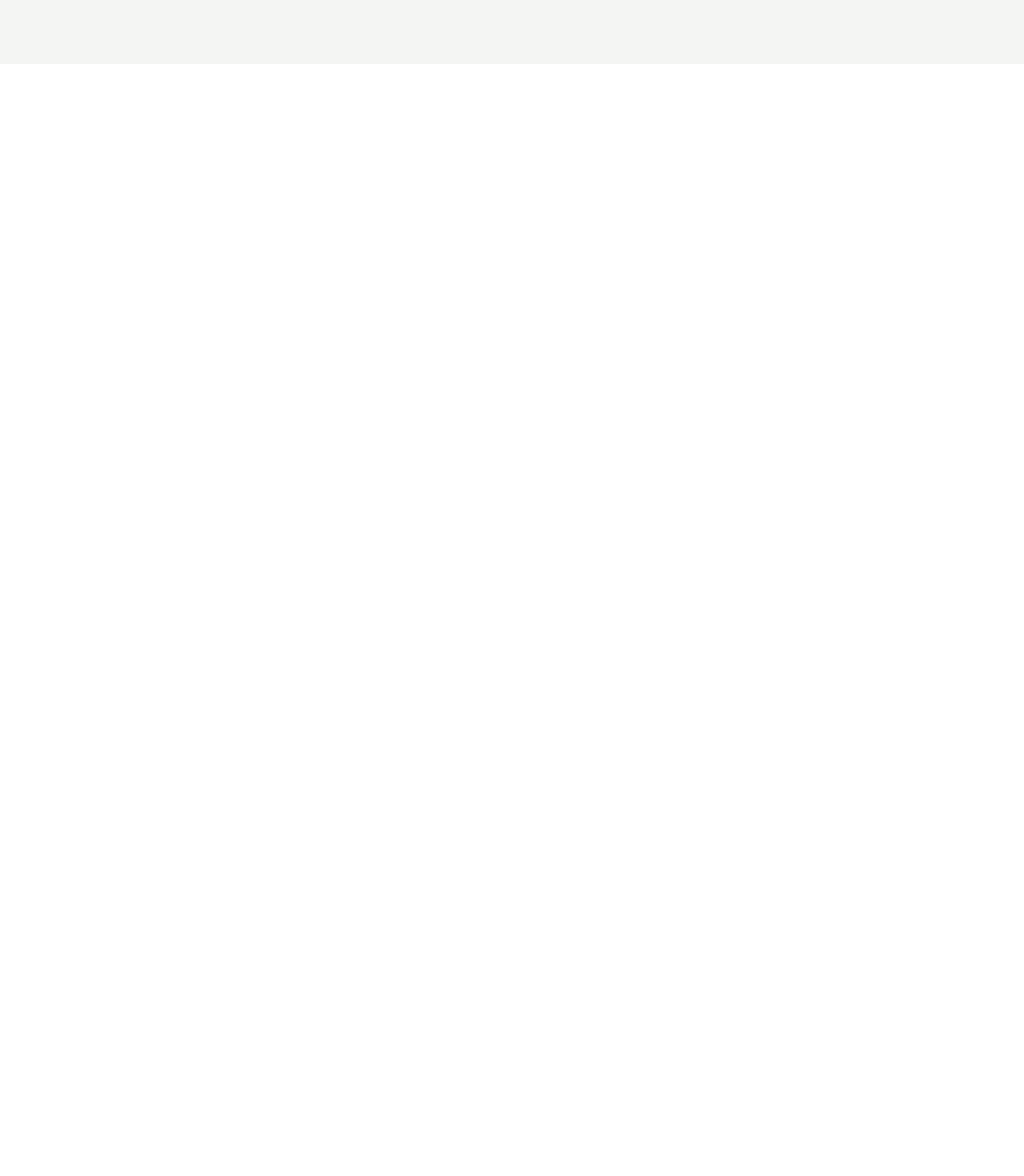
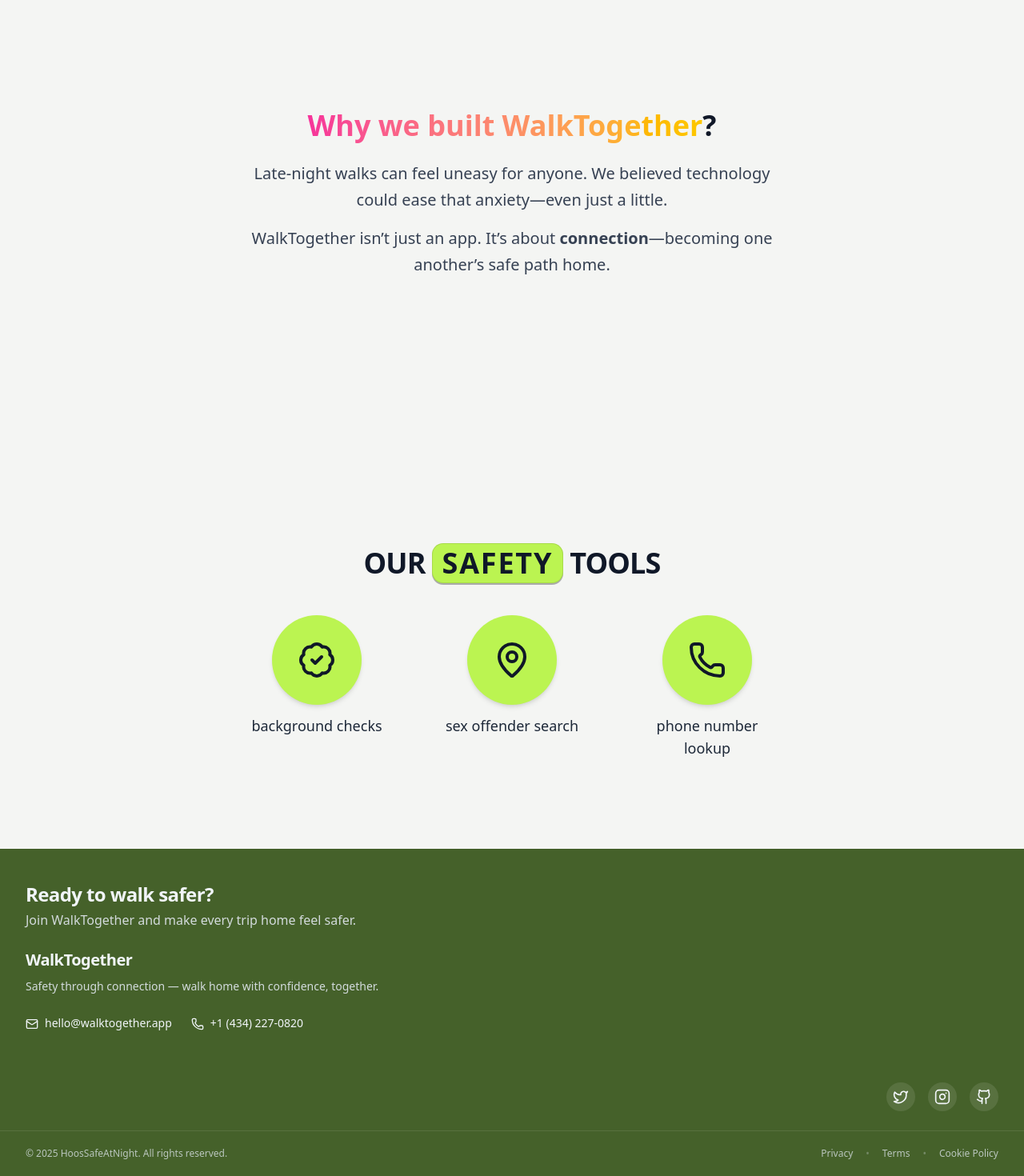
Before and after one commit to hiimstevejin/hoos-safe-at-night, a Next.js app: page / in a window 1280 px wide. Shown: the part 720-2190 px from the top of the page at 80% size. Before the commit the page ends 800 px from the top, so only its background shows below. Built offline with nearby package versions, Linux system fonts and the light colour scheme.

Commit message:
complete landing page

```diff
--- a/app/(landing)/page.tsx
+++ b/app/(landing)/page.tsx
@@ -1,7 +1,10 @@
 // app/page.tsx
+import SafetyTools from "@/components/landing/SafetyTools";
 import Hero from "@/components/landing/Hero";
 import IconStrip from "@/components/landing/IconStrip";
 import Navbar from "@/components/landing/Navbar";
+import WhySection from "@/components/landing/WhySection";
+import Footer from "@/components/landing/Footer";
 
 export default function Landing() {
   return (
@@ -10,7 +13,10 @@ export default function Landing() {
       <IconStrip />
       <div className="mx-auto max-w-6xl">
         <Hero />
+        <WhySection />
+        <SafetyTools />
       </div>
+      <Footer />
     </main>
   );
 }
--- a/app/globals.css
+++ b/app/globals.css
@@ -111,6 +111,9 @@
   --sidebar-border: oklch(1 0 0 / 10%);
   --sidebar-ring: oklch(0.556 0 0);
 }
+html {
+  scroll-behavior: smooth;
+}
 
 @layer base {
   * {
--- /dev/null
+++ b/components/landing/Footer.tsx
@@ -0,0 +1,105 @@
+import Link from "next/link";
+import { Instagram, Twitter, Github, Mail, Phone } from "lucide-react";
+
+export default function Footer() {
+  const year = new Date().getFullYear();
+
+  return (
+    <footer className="w-full bg-[#45612a] text-slate-100 border-t border-black/5">
+      {/* 상단: CTA + 브랜드 */}
+      <div className="mx-auto max-w-7xl px-4 sm:px-6 lg:px-8 py-10">
+        <div className="space-y-6 text-center md:text-left">
+          {/* CTA */}
+          <div>
+            <h3 className="text-2xl font-extrabold tracking-tight">
+              Ready to walk safer?
+            </h3>
+            <p className="mt-1 text-slate-200/90">
+              Join WalkTogether and make every trip home feel safer.
+            </p>
+          </div>
+
+          {/* 브랜드 + 설명 */}
+          <div>
+            <Link href="/" className="inline-block">
+              <span className="text-xl font-black tracking-tight">
+                WalkTogether
+              </span>
+            </Link>
+            <p className="mt-2 max-w-prose text-sm leading-relaxed text-slate-200/90">
+              Safety through connection — walk home with confidence, together.
+            </p>
+          </div>
+
+          {/* 연락처 */}
+          <div className="flex flex-wrap items-center justify-center md:justify-start gap-x-6 gap-y-3 text-sm">
+            <a
+              href="mailto:hello@walktogether.app"
+              className="inline-flex items-center hover:text-white"
+            >
+              <Mail className="h-4 w-4 mr-2 translate-y-[1px]" />
+              hello@walktogether.app
+            </a>
+            <a
+              href="tel:+14342270820"
+              className="inline-flex items-center hover:text-white"
+            >
+              <Phone className="h-4 w-4 mr-2 translate-y-[1px]" />
+              <span className="tabular-nums">+1 (434) 227-0820</span>
+            </a>
+          </div>
+        </div>
+      </div>
+
+      {/* 중간: 소셜 아이콘 (하단에 위치) */}
+
+      <div className="mx-auto max-w-7xl px-4 sm:px-6 lg:px-8 py-6 flex justify-center md:justify-end gap-4">
+        <a
+          aria-label="Twitter"
+          href="#"
+          className="rounded-full bg-white/10 p-2 hover:bg-white/20 transition"
+        >
+          <Twitter className="h-5 w-5" />
+        </a>
+        <a
+          aria-label="Instagram"
+          href="#"
+          className="rounded-full bg-white/10 p-2 hover:bg-white/20 transition"
+        >
+          <Instagram className="h-5 w-5" />
+        </a>
+        <a
+          aria-label="GitHub"
+          href="#"
+          className="rounded-full bg-white/10 p-2 hover:bg-white/20 transition"
+        >
+          <Github className="h-5 w-5" />
+        </a>
+      </div>
+
+      {/* 하단: 카피라이트 */}
+      <div className="border-t border-white/10">
+        <div className="mx-auto max-w-7xl px-4 sm:px-6 lg:px-8">
+          <div className="flex flex-col md:flex-row items-center justify-between gap-3 py-5">
+            <p className="text-xs text-slate-200/75 text-center md:text-left">
+              © {year} HoosSafeAtNight. All rights reserved.
+            </p>
+            <div className="flex items-center gap-4 text-xs text-slate-200/75">
+              <Link href="#privacy" className="hover:text-slate-100">
+                Privacy
+              </Link>
+              <span className="opacity-40">•</span>
+              <Link href="#terms" className="hover:text-slate-100">
+                Terms
+              </Link>
+              <span className="opacity-40">•</span>
+              <Link href="#cookies" className="hover:text-slate-100">
+                Cookie Policy
+              </Link>
+            </div>
+          </div>
+        </div>
+      </div>
+    </footer>
+  );
+}
--- a/components/landing/Navbar.tsx
+++ b/components/landing/Navbar.tsx
@@ -11,14 +11,13 @@ export default function NavBar() {
   const [isMobileMenuOpen, setIsMobileMenuOpen] = useState(false);
 
   const navLinks = [
-    { name: "Features", href: "#features" },
+    { name: "About", href: "#about" },
     { name: "Safety", href: "#safety" },
-    { name: "Log in", href: "/login" },
+    { name: "Log in", href: "/auth/login" },
   ];
 
   return (
     <motion.header
-      // 페이지 로드 시 위에서 아래로 부드럽게 나타나는 애니메이션
       initial={{ y: -100, opacity: 0 }}
       animate={{ y: 0, opacity: 1 }}
       transition={{ duration: 0.5, ease: "easeOut" }}
@@ -33,9 +32,6 @@ export default function NavBar() {
             className="text-2xl font-bold text-gray-900"
             title="Home"
           >
-            {/* 텍스트 로고 대신 이미지를 사용하려면:
-              <Image src="/logo.png" alt="Logo" width={120} height={40} />
-            */}
             WalkTogether
           </Link>
 
@@ -52,7 +48,7 @@ export default function NavBar() {
             ))}
             {/* "Get started" 버튼 (Hero 섹션과 동일한 스타일) */}
             <Link
-              href="/signup"
+              href="/auth/login"
               className="bg-pink-500 text-white font-medium px-5 py-2 rounded-full shadow-sm hover:bg-pink-600 transition-colors"
             >
               Get started
--- /dev/null
+++ b/components/landing/SafetyTools.tsx
@@ -0,0 +1,96 @@
+"use client";
+import { motion, useAnimation, useInView } from "framer-motion";
+import { useEffect, useRef } from "react";
+import { BadgeCheck, Search, MapPin, Phone, Gavel } from "lucide-react";
+
+const container = {
+  hidden: { opacity: 0 },
+  visible: {
+    opacity: 1,
+    transition: { staggerChildren: 0.18, delayChildren: 0.1 },
+  },
+} as const;
+
+const item = {
+  hidden: { opacity: 0, y: 18 },
+  visible: {
+    opacity: 1,
+    y: 0,
+    transition: { duration: 0.45, ease: "easeOut" },
+  },
+} as const;
+
+// 필요 개수만 남겨 사용하세요 (예: 3개만 보여줄 때는 상위 3개만)
+const tools = [
+  { icon: BadgeCheck, label: "background checks" },
+  { icon: MapPin, label: "sex offender search" },
+  { icon: Phone, label: "phone number lookup" },
+] as const;
+
+export default function SafetyTools() {
+  const ref = useRef<HTMLDivElement>(null);
+  const inView = useInView(ref, {
+    once: true,
+    amount: 0.55,
+    margin: "0px 0px -25% 0px",
+  });
+  const controls = useAnimation();
+  useEffect(() => {
+    if (inView) controls.start("visible");
+  }, [inView, controls]);
+
+  return (
+    <motion.section
+      id="safety"
+      ref={ref}
+      variants={container}
+      initial="hidden"
+      animate={controls}
+      className="w-full py-20 sm:py-28"
+      aria-labelledby="safety-tools-title"
+    >
+      {/* 섹션 컨테이너: 항상 화면 중앙에 고정 */}
+      <div className="mx-auto max-w-7xl px-4">
+        {/* 타이틀 */}
+        <motion.h2
+          id="safety-tools-title"
+          variants={item}
+          className="text-center text-3xl sm:text-4xl font-extrabold tracking-tight mb-10"
+        >
+          <span className="mr-2">OUR</span>
+          <span className="inline-block rounded-xl border border-black/10 bg-lime-300 px-3 py-1 shadow-[0_2px_0_rgba(0,0,0,0.3)]">
+            <span className="tracking-wider text-3xl sm:text-4xl font-black">
+              SAFETY
+            </span>
+          </span>
+          <span className="ml-2">TOOLS</span>
+        </motion.h2>
+
+        {/* 아이콘 행: 항상 중앙 정렬 */}
+        <motion.ul
+          variants={container}
+          className="
+            mx-auto max-w-5xl
+            flex flex-wrap justify-center
+            gap-x-16 gap-y-10
+          "
+        >
+          {tools.slice(0, 5).map(({ icon: Icon, label }) => (
+            <motion.li
+              key={label}
+              variants={item}
+              className="w-[180px] flex flex-col items-center text-center"
+            >
+              <div className="flex h-28 w-28 items-center justify-center rounded-full bg-lime-300 shadow-md">
+                <Icon aria-hidden className="h-12 w-12" />
+              </div>
+              <p className="mt-3 text-base sm:text-lg font-medium text-gray-800">
+                {label}
+              </p>
+            </motion.li>
+          ))}
+        </motion.ul>
+      </div>
+    </motion.section>
+  );
+}
--- /dev/null
+++ b/components/landing/WhySection.tsx
@@ -0,0 +1,90 @@
+"use client";
+import { motion, useAnimation, useInView } from "framer-motion";
+import { useEffect, useRef } from "react";
+
+const container = {
+  hidden: { opacity: 0 },
+  visible: {
+    opacity: 1,
+    transition: { staggerChildren: 0.3, delayChildren: 0.1 },
+  },
+};
+
+const item = {
+  hidden: { opacity: 0, y: 20 },
+  visible: {
+    opacity: 1,
+    y: 0,
+    transition: { duration: 0.3, ease: "easeOut" },
+  },
+};
+
+export default function WhySection() {
+  const ref = useRef<HTMLDivElement>(null);
+
+  // Trigger only after user scrolls down far enough (one-time)
+  const inView = useInView(ref, {
+    once: true,
+    amount: 0.6,
+    margin: "0px 0px -30% 0px",
+  });
+
+  const controls = useAnimation();
+  useEffect(() => {
+    if (inView) controls.start("visible");
+  }, [inView, controls]);
+
+  return (
+    <motion.section
+      id="about"
+      ref={ref}
+      variants={container}
+      initial="hidden"
+      animate={controls}
+      className="w-full py-24 sm:py-55"
+      aria-labelledby="why-title"
+    >
+      <motion.div variants={container} className="mx-auto max-w-6xl px-4">
+        {/* centered layout */}
+        <motion.div
+          variants={container}
+          className="max-w-2xl mx-auto text-center"
+        >
+          {/* Title with gradient text */}
+          <motion.h2
+            id="why-title"
+            variants={item}
+            className="text-3xl sm:text-4xl font-bold mb-6"
+          >
+            <motion.span
+              variants={item}
+              className="bg-gradient-to-r from-pink-500 to-yellow-400 bg-clip-text text-transparent"
+            >
+              Why we built WalkTogether
+            </motion.span>
+            ?
+          </motion.h2>
+
+          {/* Paragraph 1 */}
+          <motion.p
+            variants={item}
+            className="text-lg sm:text-xl text-gray-700 leading-relaxed mb-4"
+          >
+            Late-night walks can feel uneasy for anyone. We believed technology
+            could ease that anxiety—even just a little.
+          </motion.p>
+
+          {/* Paragraph 2 */}
+          <motion.p
+            variants={item}
+            className="text-lg sm:text-xl text-gray-700 leading-relaxed"
+          >
+            WalkTogether isn’t just an app. It’s about{" "}
+            <span className="font-semibold">connection</span>—becoming one
+            another’s safe path home.
+          </motion.p>
+        </motion.div>
+      </motion.div>
+    </motion.section>
+  );
+}
```
Also changed, not shown: components/login-form.tsx (+25 -22 lines).
